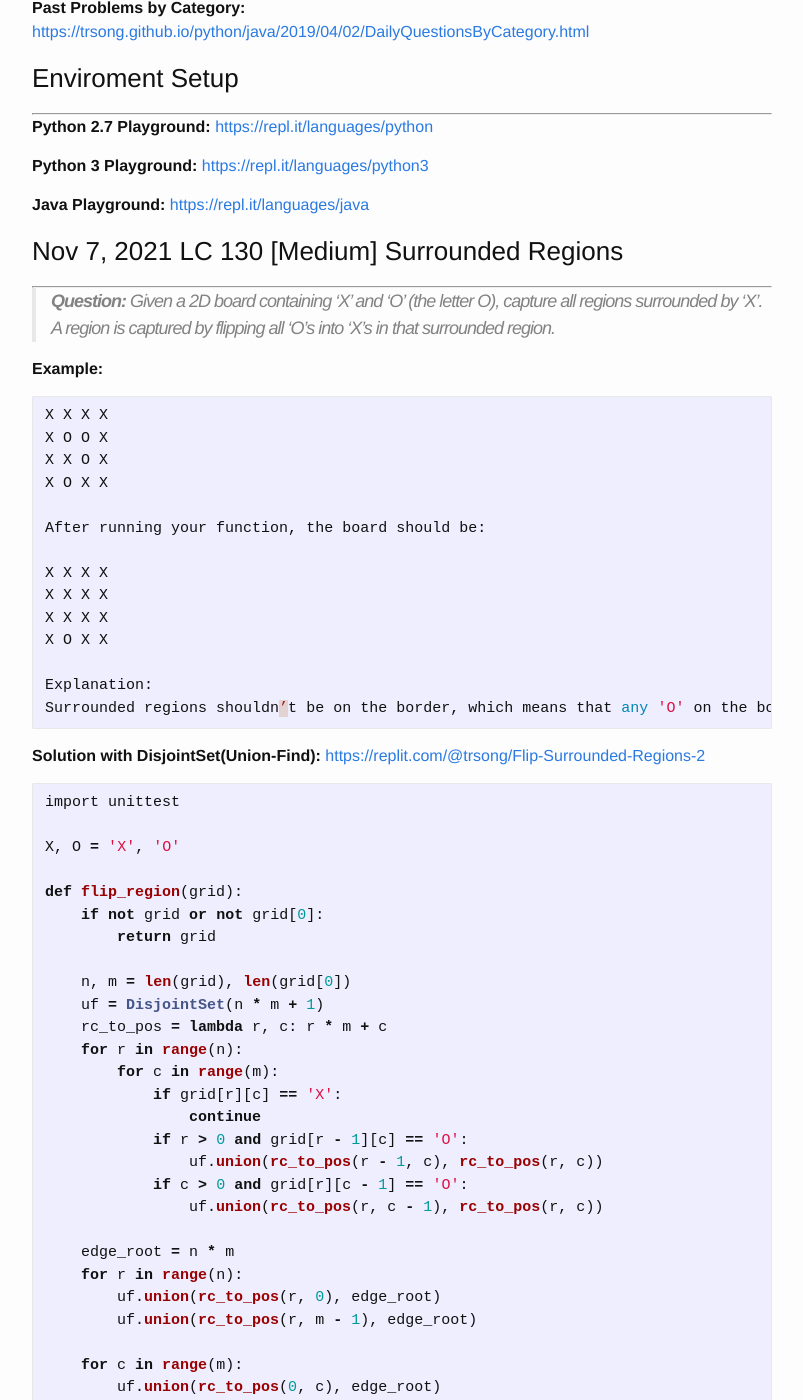
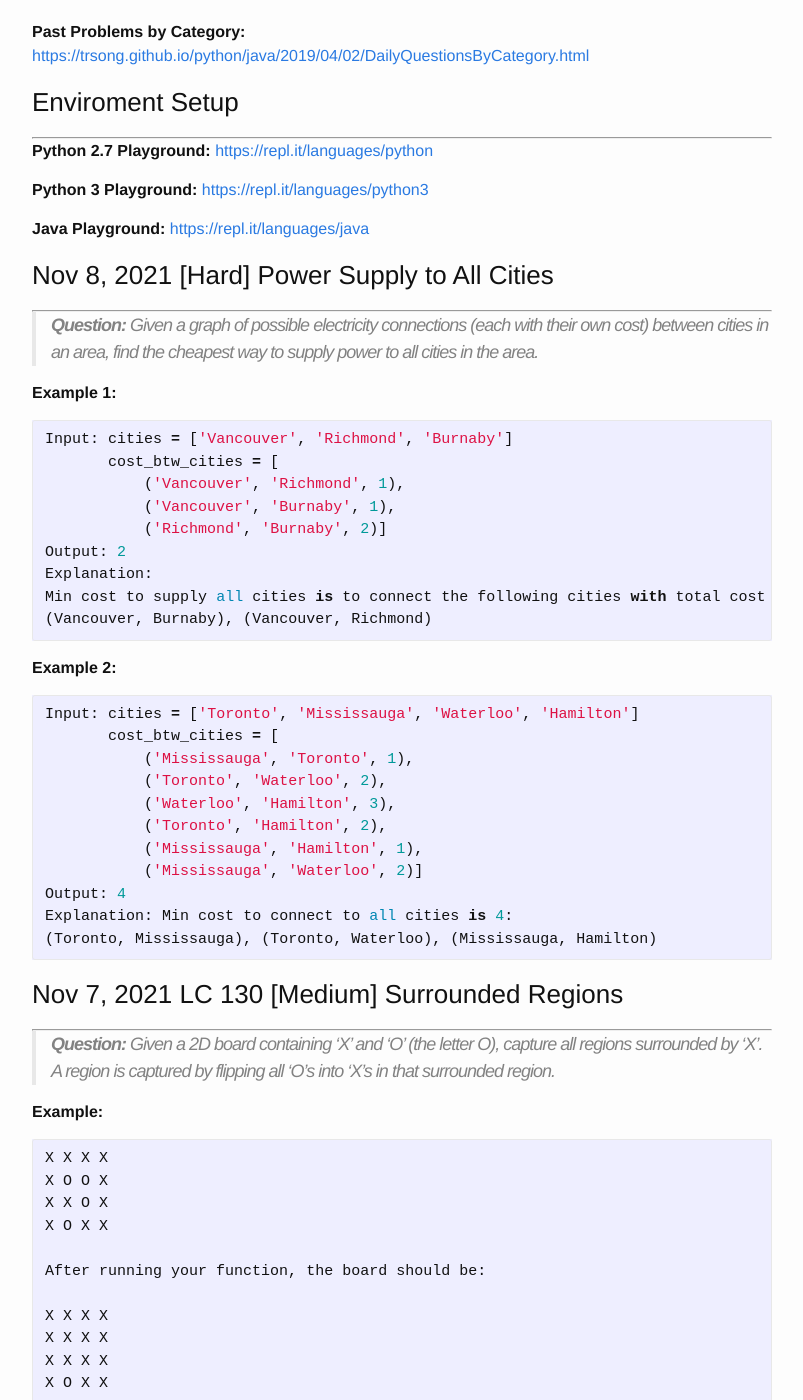
Before and after one commit to trsong/trsong.github.io, a Jekyll site: the page built from _posts/2021-11-01-DailyQuestionsNov.md, in a window 1280 px wide and 1400 px high, scrolled down 498 px. Shown: the whole window, without its empty margins (238-1041 px from the left). Built offline with Jekyll 4.4.1, drawn with Linux system fonts in a browser that asks for light colours; some of the changed text lies outside the part shown.

Commit message:
Add Nov 8 question

````diff
--- a/_posts/2021-11-01-DailyQuestionsNov.md
+++ b/_posts/2021-11-01-DailyQuestionsNov.md
@@ -19,6 +19,39 @@ categories: Python/Java
 **Python 3 Playground:** [https://repl.it/languages/python3](https://repl.it/languages/python3)
 
 **Java Playground:** [https://repl.it/languages/java](https://repl.it/languages/java)
+
+
+### Nov 8, 2021 \[Hard\] Power Supply to All Cities
+---
+> **Question:** Given a graph of possible electricity connections (each with their own cost) between cities in an area, find the cheapest way to supply power to all cities in the area.
+
+**Example 1:**
+```py
+Input: cities = ['Vancouver', 'Richmond', 'Burnaby']
+       cost_btw_cities = [
+           ('Vancouver', 'Richmond', 1),
+           ('Vancouver', 'Burnaby', 1),
+           ('Richmond', 'Burnaby', 2)]
+Output: 2
+Explanation:
+Min cost to supply all cities is to connect the following cities with total cost 1 + 1 = 2:
+(Vancouver, Burnaby), (Vancouver, Richmond)
+```
+
+**Example 2:**
+```py
+Input: cities = ['Toronto', 'Mississauga', 'Waterloo', 'Hamilton']
+       cost_btw_cities = [
+           ('Mississauga', 'Toronto', 1),
+           ('Toronto', 'Waterloo', 2),
+           ('Waterloo', 'Hamilton', 3),
+           ('Toronto', 'Hamilton', 2),
+           ('Mississauga', 'Hamilton', 1),
+           ('Mississauga', 'Waterloo', 2)]
+Output: 4
+Explanation: Min cost to connect to all cities is 4:
+(Toronto, Mississauga), (Toronto, Waterloo), (Mississauga, Hamilton)
+```
 
 
 ### Nov 7, 2021 LC 130 \[Medium\] Surrounded Regions
````
